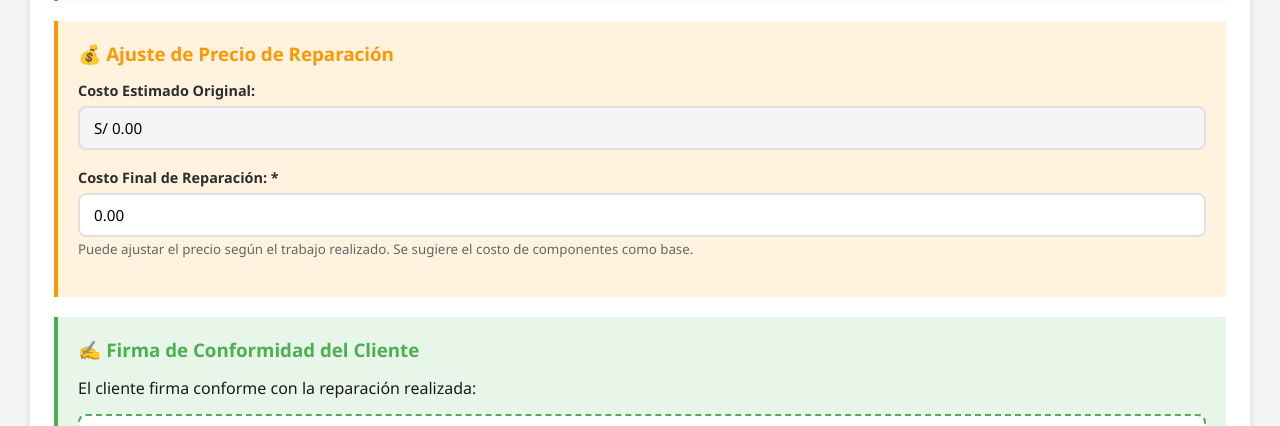
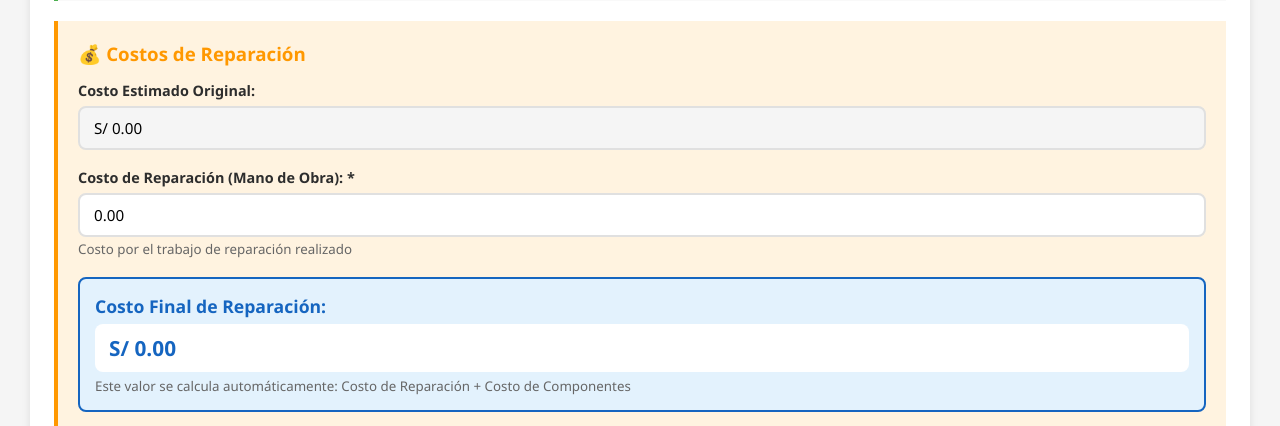
Before and after one commit to akariyauli1-ux/impMartinez, a PHP site: page /impMartines/app/Views/recepcion/entrega.php in a window 1280 px wide. Shown: the part 494-920 px from the top of the page. Run offline with PHP 8.4, Linux system fonts and the light colour scheme; the template is opened without the code that fills it, so the values that code supplies are empty; some libraries are stand-ins or nearby versions.

Commit message:
Modificar formulario de entrega: calcular costo final automáticamente
- Cambiar etiqueta a 'Costo de Reparación (Mano de Obra)'
- Agregar cálculo automático: Costo de Reparación + Costo de Componentes = Costo Final
- El campo 'Costo Final' ahora es de solo lectura y se calcula automáticamente
- Agregar función JavaScript calcularCostoFinal()

```diff
--- a/app/Views/recepcion/entrega.php
+++ b/app/Views/recepcion/entrega.php
@@ -150,26 +150,36 @@
 
         <!-- Ajuste de Precio -->
         <div class="seccion" style="background: #fff3e0; padding: 20px; margin-bottom: 20px; border-left: 4px solid #ff9800;">
-            <h3 style="margin: 0 0 15px 0; color: #ff9800;">💰 Ajuste de Precio de Reparación</h3>
+            <h3 style="margin: 0 0 15px 0; color: #ff9800;">💰 Costos de Reparación</h3>
 
             <div class="form-group">
                 <label for="costo_estimado">Costo Estimado Original:</label>
                 <input type="text" id="costo_estimado" value="S/ <?= number_format($equipo['costo_estimado'] ?? 0, 2) ?>" readonly style="background: #f5f5f5;">
             </div>
 
+            <div class="form-group">
+                <label for="costo_reparacion">Costo de Reparación (Mano de Obra): *</label>
+                <input type="number" id="costo_reparacion" step="0.01" min="0" required
+                       value="<?= number_format(0, 2, '.', '') ?>"
+                       placeholder="Ingrese el costo de mano de obra"
+                       oninput="calcularCostoFinal()">
+                <small style="color: #666;">Costo por el trabajo de reparación realizado</small>
+            </div>
+
             <?php if (!empty($componentes)): ?>
             <div class="form-group">
-                <label for="costo_componentes">Costo de Componentes (calculado):</label>
+                <label for="costo_componentes">Costo de Componentes:</label>
                 <input type="text" id="costo_componentes" value="S/ <?= number_format($equipo['costo_reparacion'] ?? 0, 2) ?>" readonly style="background: #E8F5E9; color: #2E7D32; font-weight: bold;">
             </div>
+            <?php else: ?>
+            <input type="hidden" id="costo_componentes_valor" value="0">
             <?php endif; ?>
 
-            <div class="form-group">
-                <label for="costo_final">Costo Final de Reparación: *</label>
-                <input type="number" id="costo_final" name="costo_final" step="0.01" min="0" required
-                       value="<?= number_format($equipo['costo_reparacion'] ?? 0, 2, '.', '') ?>"
-                       placeholder="Ingrese el costo final">
-                <small style="color: #666;">Puede ajustar el precio según el trabajo realizado. Se sugiere el costo de componentes como base.</small>
+            <div class="form-group" style="background: #E3F2FD; padding: 15px; border-radius: 8px; border: 2px solid #1565C0;">
+                <label for="costo_final" style="font-size: 1.1em; color: #1565C0; font-weight: bold;">Costo Final de Reparación:</label>
+                <input type="text" id="costo_final" value="S/ <?= number_format($equipo['costo_reparacion'] ?? 0, 2) ?>" readonly style="background: white; color: #1565C0; font-weight: bold; font-size: 1.3em; border: none;">
+                <input type="hidden" name="costo_final" id="costo_final_hidden" value="<?= number_format($equipo['costo_reparacion'] ?? 0, 2, '.', '') ?>">
+                <small style="color: #666; display: block; margin-top: 5px;">Este valor se calcula automáticamente: Costo de Reparación + Costo de Componentes</small>
             </div>
         </div>
 
@@ -282,6 +292,26 @@ function limpiarFirma() {
     ctx.clearRect(0, 0, canvas.width, canvas.height);
 }
 
+// Calcular costo final automáticamente
+function calcularCostoFinal() {
+    const costoReparacion = parseFloat(document.getElementById('costo_reparacion').value) || 0;
+    <?php if (!empty($componentes)): ?>
+    const costoComponentes = <?= $equipo['costo_reparacion'] ?? 0 ?>;
+    <?php else: ?>
+    const costoComponentes = 0;
+    <?php endif; ?>
+
+    const costoFinal = costoReparacion + costoComponentes;
+
+    document.getElementById('costo_final').value = 'S/ ' + costoFinal.toFixed(2);
+    document.getElementById('costo_final_hidden').value = costoFinal.toFixed(2);
+}
+
+// Calcular al cargar la página
+document.addEventListener('DOMContentLoaded', function() {
+    calcularCostoFinal();
+});
+
 // Validar formulario antes de enviar
 document.getElementById('formEntrega').addEventListener('submit', function(e) {
     const costoFinal = document.getElementById('costo_final').value;
```
